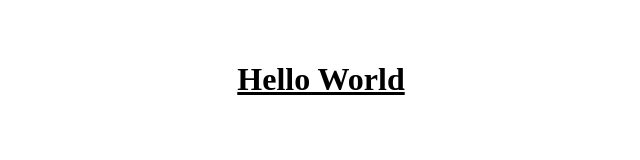
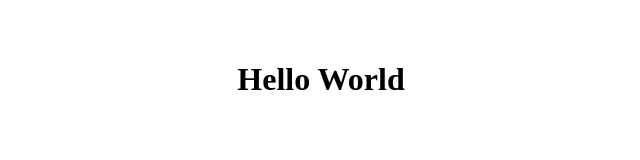
Before and after one commit to Nimsara-Jayarathna/Sustain-Insight---front-end, a React (Vite) app: page / in a window 1280 px wide. Shown: the top 160 px of the page, without its empty margins (319-959 px from the left). Built offline with nearby package versions, Linux system fonts and the light colour scheme.

Commit message:
Update App.tsx

```diff
--- a/src/App.tsx
+++ b/src/App.tsx
@@ -5,7 +5,7 @@ function App() {
 
   return (
     <>
-    <h1 class="text-3xl font-bold underline">Hello World</h1>
+    <h1 classname="text-3xl font-bold underline">Hello World</h1>
     </>
   )
 }
```
